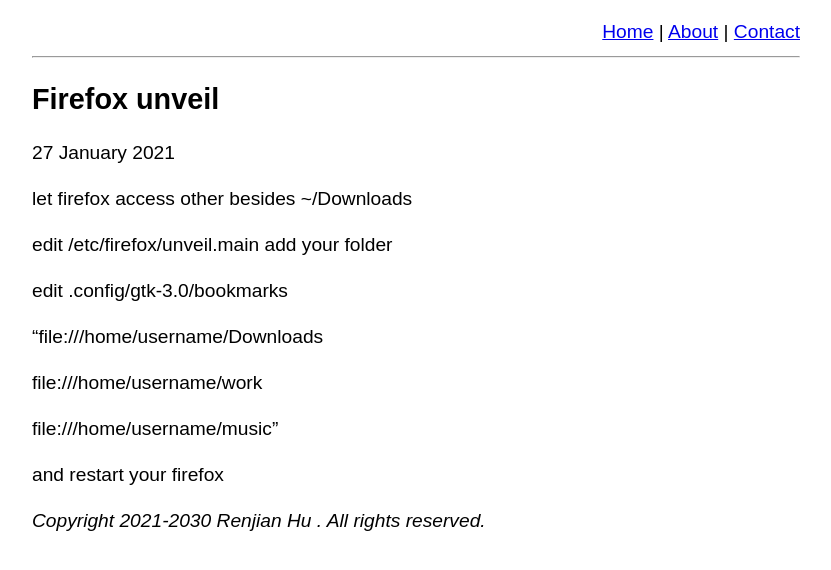
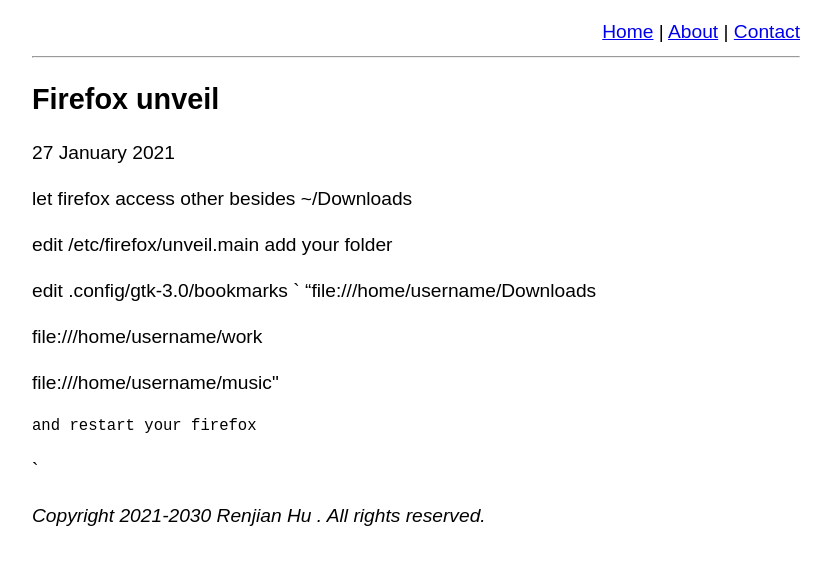
Before and after one commit to walkingstart/walkingstart.github.io, a plain HTML site: page 2021/01/Firefox_unveil.html in a window 1280 px wide. Shown: the whole page, without its empty margins (224-1055 px from the left). Drawn offline with Linux system fonts and the light colour scheme.

Commit message:
update Wed Sep  1 13:43:58 CST 2021

```diff
--- a/2021/01/Firefox_unveil.html
+++ b/2021/01/Firefox_unveil.html
@@ -21,15 +21,18 @@
 
 <p>edit &#47;etc&#47;firefox&#47;unveil.main  add your folder </p>
 
-<p>edit .config&#47;gtk-3.0&#47;bookmarks </p>
-
-<p>&#8220;file:&#47;&#47;&#47;home&#47;username&#47;Downloads</p>
+<p>edit .config&#47;gtk-3.0&#47;bookmarks
+`
+  &#8220;file:&#47;&#47;&#47;home&#47;username&#47;Downloads</p>
 
 <p>file:&#47;&#47;&#47;home&#47;username&#47;work</p>
 
-<p>file:&#47;&#47;&#47;home&#47;username&#47;music&#8221;</p>
+<p>file:&#47;&#47;&#47;home&#47;username&#47;music"</p>
 
-<p>and restart your firefox</p>
+<pre><code>and restart your firefox
+</code></pre>
+
+<p>`</p>
 </article>
 <i>Copyright 2021-2030 Renjian Hu . All rights reserved.</i>
 </body>
```
Also changed, not shown: 2021/06/Picuretopdf.html (+5 -4 lines), index.html (+3 -0 lines), 2 other files.
